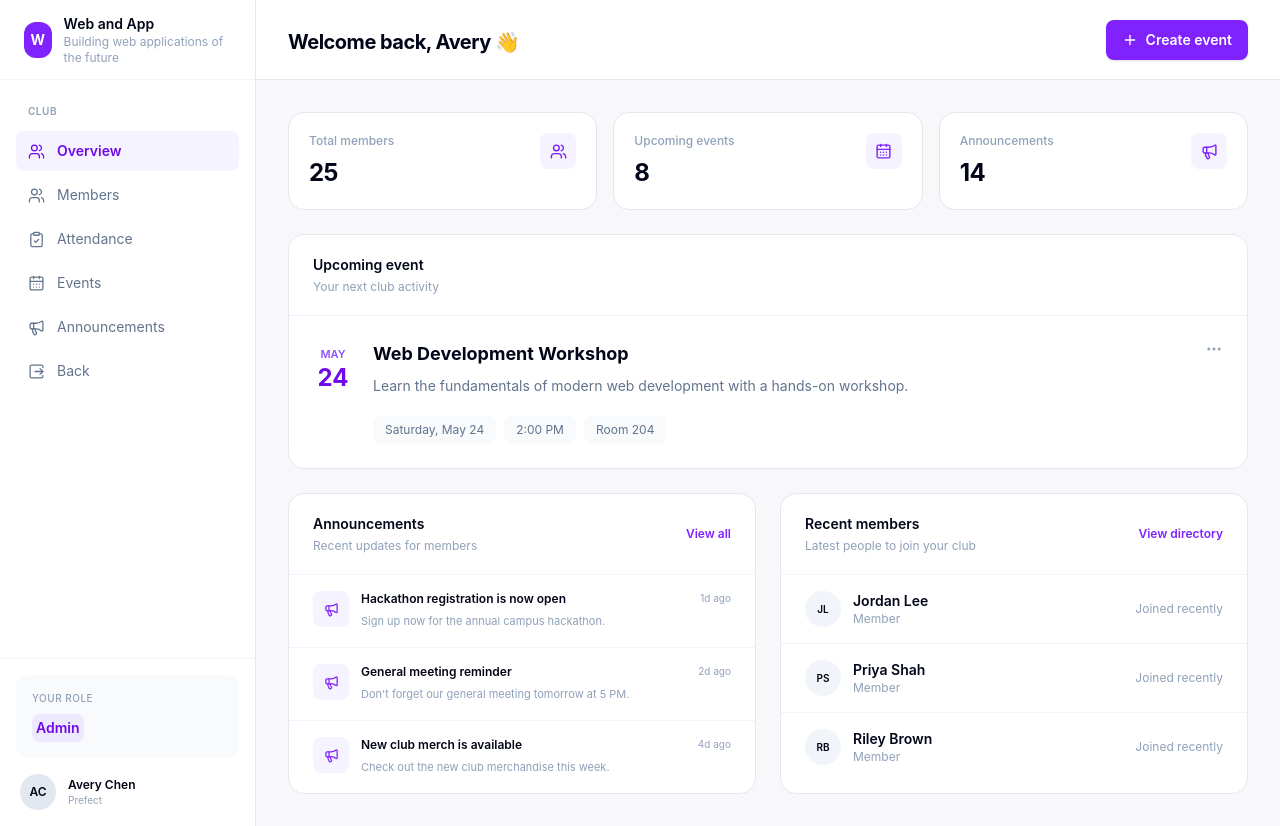
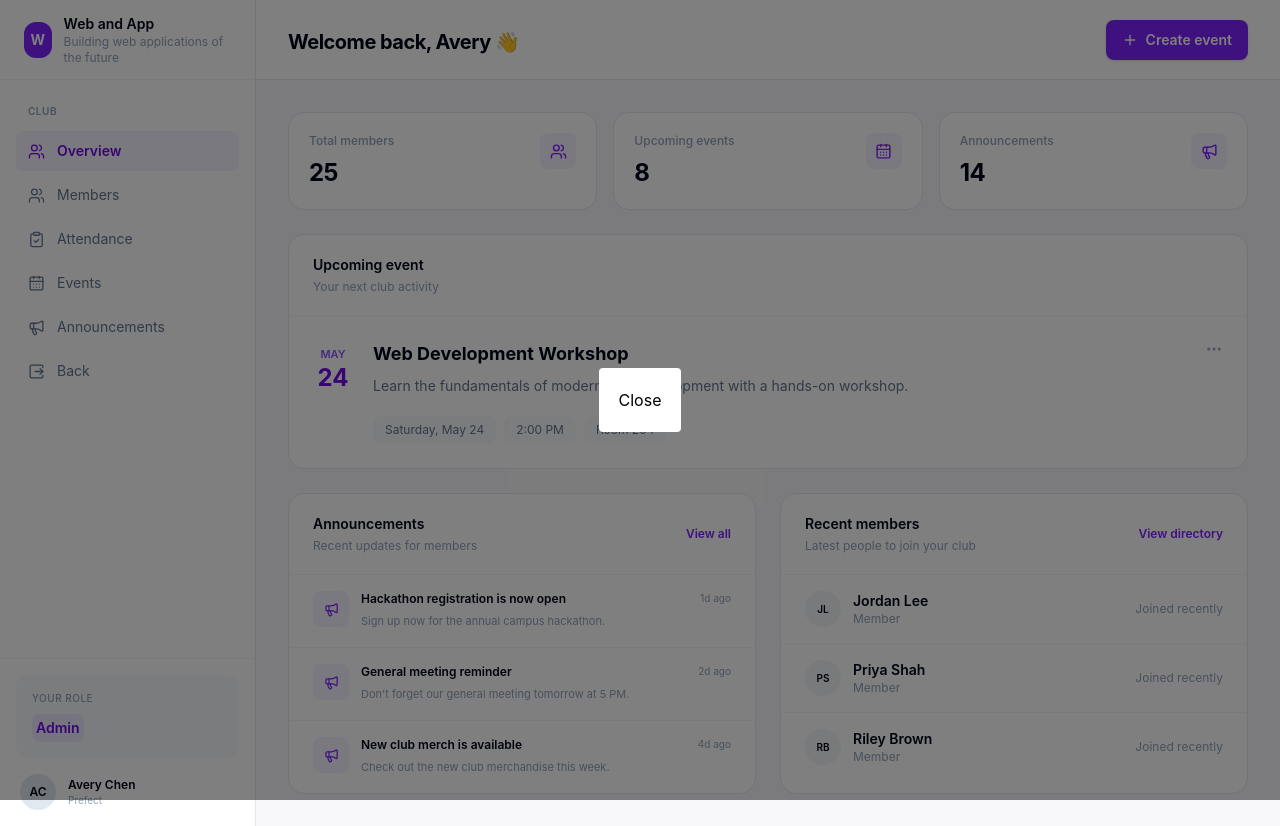
Before and after one commit to PolymorFox/ClubHub, a React (Vite) app: page /dashboard in a window 1280 px wide. Both pictures are taken after a click on the button "Overview". Built offline with nearby package versions, Linux system fonts and the light colour scheme.

Commit message:
feat(ui): added openable and closable settings modal for all side buttons on dashboard

```diff
--- a/src/components/ClubDashboard.jsx
+++ b/src/components/ClubDashboard.tsx
@@ -11,13 +11,13 @@ import Sidebar from "./Sidebar";
 
 
 export default function ClubDashboard() {
-  const [user, setUser] = useState({
+  const [user] = useState({
     name: "Avery Chen",
     role: "Admin",
     position: "Prefect",
     permissions: ["create_events", "delete_events", "remove_users", "admit_users"]
   })
-  const [club, setClub] = useState({
+  const [club] = useState({
     name: "Web and App",
     description: "Building web applications of the future",
     memberCount: 25
--- a/src/components/Sidebar.jsx
+++ b/src/components/Sidebar.tsx
@@ -1,9 +1,25 @@
 import { Link } from "react-router"
 import { SquareArrowRightExit } from "lucide-react";
+import { createPortal } from "react-dom";
+import { useState } from "react";
+function Modal({ isOpen, onClose }) {
+  if (!isOpen) return null;
 
-export default function Sidebar({ user, club, navItems }) {
+  return createPortal(
+    <div className="fixed top-0 bottom-0 left-0 right-0 justify-center flex items-center bg-black/50">
+      <div className="bg-white p-5 rounded-sm">
+        <button onClick={onClose}>Close</button>
+      </div>
+    </div>,
+    document.body
+  );
+}
+
+export default function Sidebar({ user , club , navItems }) {
+  const [modalState, setModalState] = useState(false);
   return (
     <>
+      <Modal isOpen={modalState} onClose={() => setModalState(false)}/>
       <aside className="hidden w-64 shrink-0 border-r border-slate-200 bg-white md:flex md:flex-col">
         {/* Club */}
         <div className="flex h-20 items-center gap-3 border-b border-slate-100 px-6">
@@ -34,11 +50,11 @@ export default function Sidebar({ user, club, navItems }) {
               return (
                 <button
                   key={item.label}
-                  className={`flex w-full items-center gap-3 rounded-lg px-3 py-2.5 text-sm transition ${
-                    index === 0
+                  className={`flex w-full items-center gap-3 rounded-lg px-3 py-2.5 text-sm transition ${index === 0
                       ? "bg-violet-50 font-semibold text-violet-700"
                       : "text-slate-500 hover:bg-slate-50 hover:text-slate-900"
-                  }`}
+                    }`}
+                    onClick={() => modalState ? setModalState(false) : setModalState(true)}
                 >
                   <Icon size={17} strokeWidth={1.8} />
                   {item.label}
```
